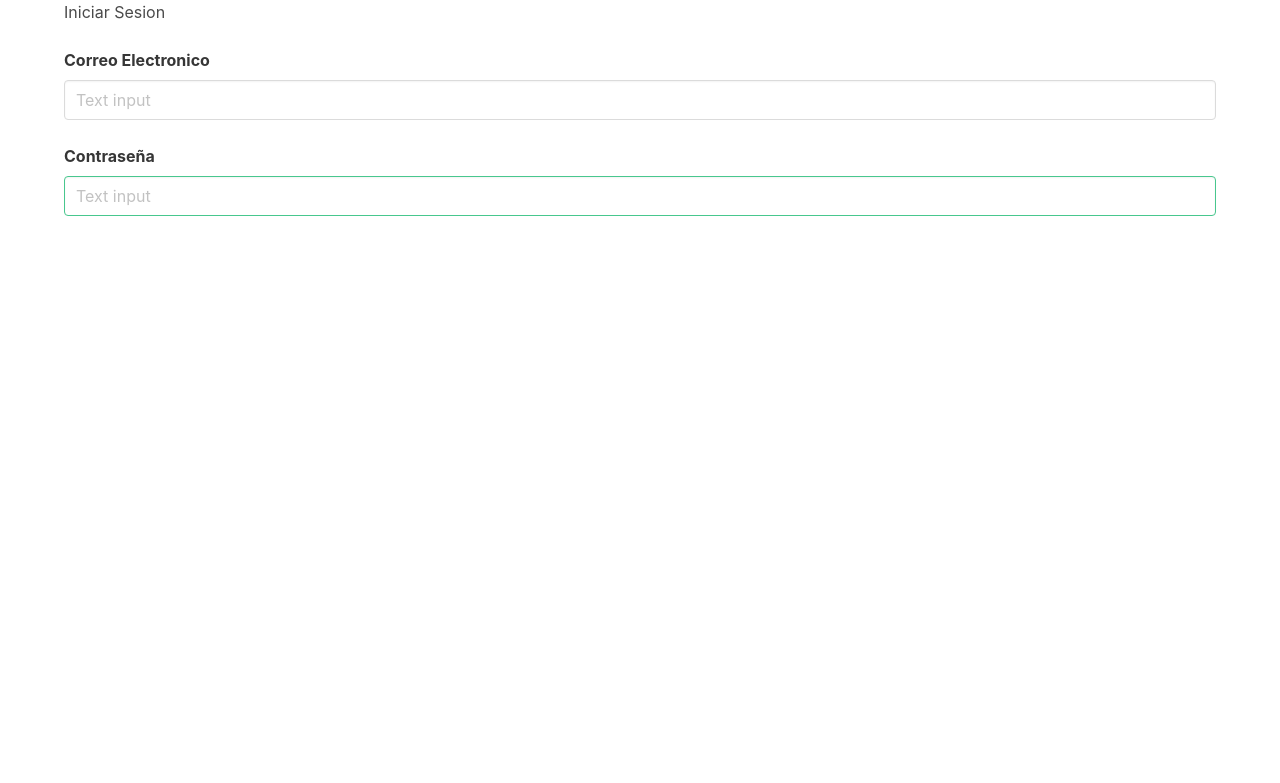
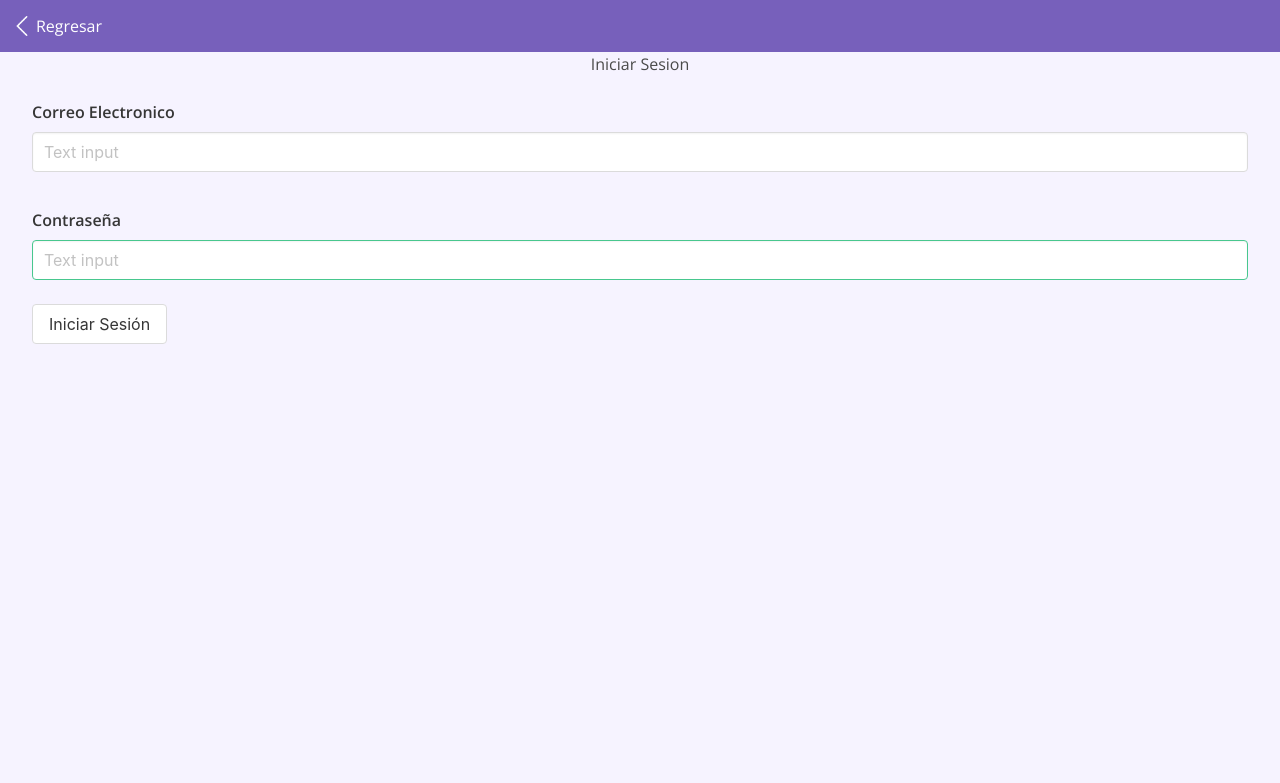
Before and after one commit to lmirandam07/gestion-ssu, a PHP site: page /iniciarsesion.php in a window 1280 px wide. Shown: the top 783 px of the page. Run offline with PHP 8.4, Linux system fonts and the light colour scheme; some libraries are stand-ins or nearby versions.

Commit message:
Se hizo el segundo header

```diff
--- a/css/header2.css
+++ b/css/header2.css
@@ -1,6 +1,15 @@
-.contenedor-pur{
+@import url('https://fonts.googleapis.com/css2?family=Open+Sans:wght@300;600&display=swap');
+
+.navbar {
     background-color: #7760BB;
 }
-body{
-    background-color: #7760BB;
+
+body {
+    font-family: 'Open Sans', sans-serif;
+    background-color: #F6F3FF;
 }
+.title-nav{
+    color: #ffffff;
+    padding-left: 2%;
+    width: 175px;
+}
--- /dev/null
+++ b/css/iniciarsesion.css
@@ -0,0 +1,12 @@
+.cont1{
+width: 1000;
+height: 560;
+background-color: white;
+justify-content: center;
+}
+.titulo{
+    text-align: center;
+}
+.boton{
+    text-align: center;
+}
--- a/iniciarsesion.php
+++ b/iniciarsesion.php
@@ -1,13 +1,21 @@
 <html lang="en">
+
 <head>
     <meta charset="UTF-8">
     <meta name="viewport" content="width=device-width, initial-scale=1.0">
     <link rel="stylesheet" href="https://cdn.jsdelivr.net/npm/bulma@0.9.1/css/bulma.min.css">
+    <link rel="stylesheet" href="./css/header2.css">
+    <link rel="stylesheet" href="css/iniciarsesion.css">
+    <link rel="stylesheet" href="https://pro.fontawesome.com/releases/v5.10.0/css/all.css"
+        integrity="sha384-AYmEC3Yw5cVb3ZcuHtOA93w35dYTsvhLPVnYs9eStHfGJvOvKxVfELGroGkvsg+p" crossorigin="anonymous" />
     <title>Inicio</title>
 </head>
+
 <body>
-        <div class="container">
-            <h3>Iniciar Sesion</h3>
+    <?php include('./templates/header2.html'); ?>
+
+    <div class="container is-fluid" class="cont1">
+        <h3 class="titulo">Iniciar Sesion</h3>
         <br>
         <form action="localhost:8000/" method="POST">
             <div class="field">
@@ -16,20 +24,25 @@
                     <input class="input" type="text" placeholder="Text input">
                 </div>
                 <br>
+            </div>
 
             <div class="field">
                 <label class="label">Contraseña</label>
                 <div class="control">
                     <input class="input is-success" type="text" placeholder="Text input">
                 </div>
-        </div>
+
+                <br>
+
+                <div>
+                    <input class="button is-normal" type="submit" class="boton" value="Iniciar Sesión">
                 </div>
 
-
+            </div>
 
         </form>
     </div>
 
-    </div>
 </body>
+
 </html>
--- a/templates/header2.html
+++ b/templates/header2.html
@@ -1,13 +1,10 @@
 <head>
-    <link rel="stylesheet" href="https://pro.fontawesome.com/releases/v5.10.0/css/all.css" integrity="sha384-AYmEC3Yw5cVb3ZcuHtOA93w35dYTsvhLPVnYs9eStHfGJvOvKxVfELGroGkvsg+p" crossorigin="anonymous"/>
-    <link rel="stylesheet" href="/app/css/header2.css">
-</head>
-<header>
-
-    <div class="container is-fluid" class="contenedor-pur">
-        <div class="container is-fluid">
-    <i class="fas fa-less-than"></i>
-    <p>Pagina Principal</p>
+    <nav class="navbar" role="navigation" aria-label="main navigation">
+        <div class="navbar-brand">
+          <a class="navbar-item" href="#">
+            <img src="../img/return.png" width="20" height="20">
+            <h3 class="title-nav">Regresar</h3>
+          </a>
         </div>
-        </div>
+    </nav>
 </header>
```
Also changed, not shown: img/return.png (added). Lines whose indentation alone changed are shown as unchanged.
